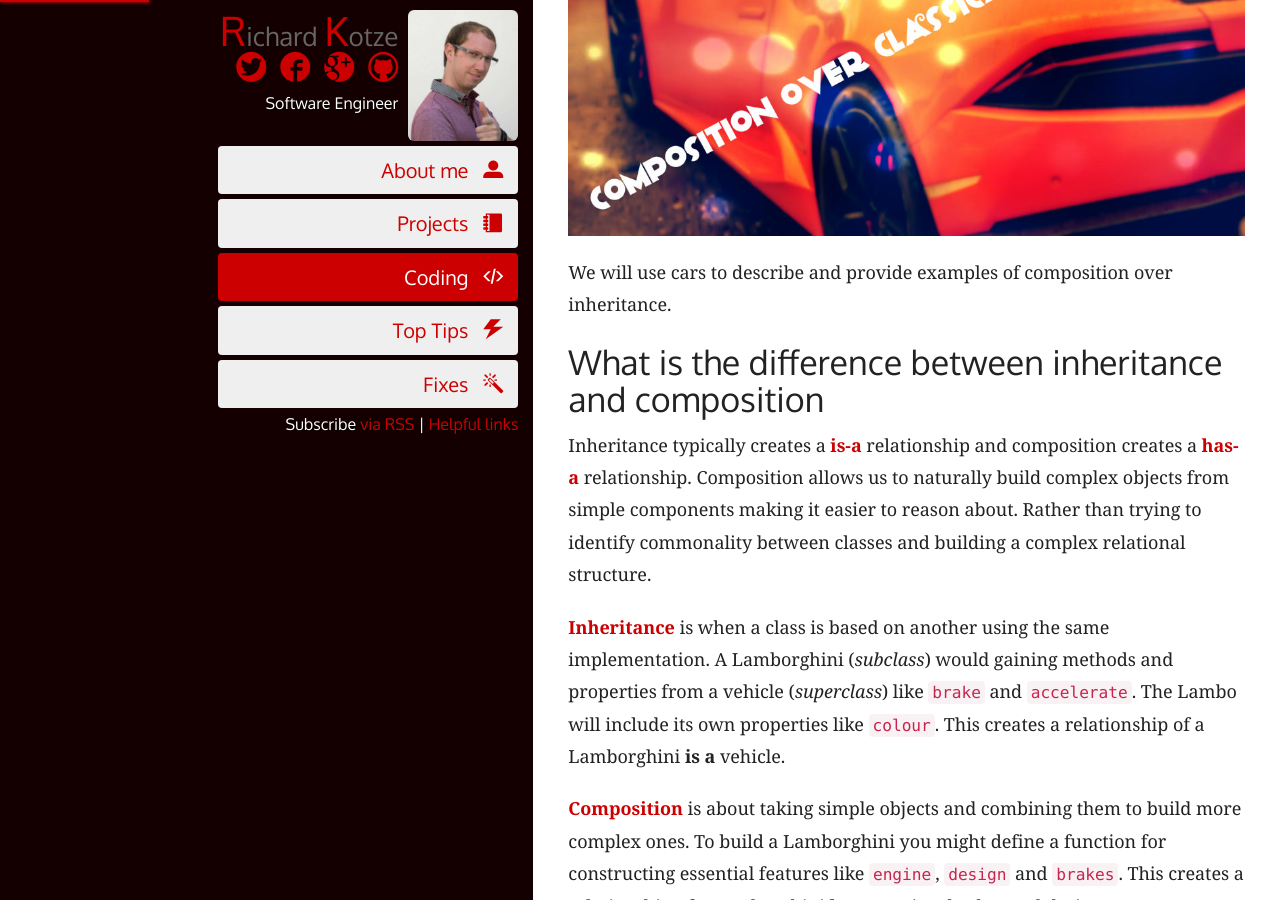
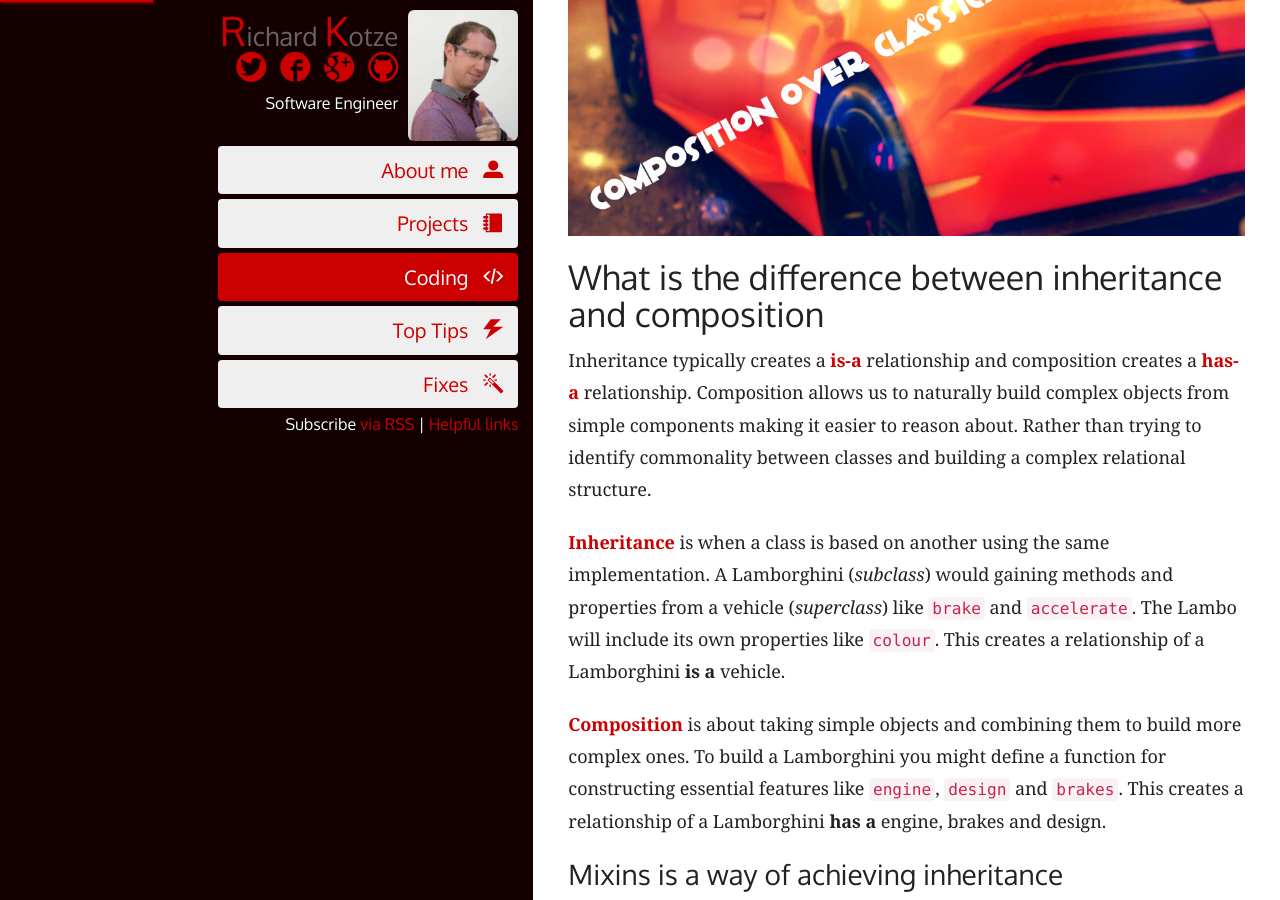
Before and after one commit to rkotze/rkotze.github.io, a Jekyll site: the page built from _posts/2018-03-20-composition-in-javascript.md, in a window 1280 px wide and 900 px high, scrolled down 452 px. Built offline with Jekyll 4.4.1, drawn with Linux system fonts in a browser that asks for light colours; comment, search, counter and statistics services are not loaded.

Commit message:
Remove sentance.

```diff
--- a/_posts/2018-03-20-composition-in-javascript.md
+++ b/_posts/2018-03-20-composition-in-javascript.md
@@ -18,7 +18,6 @@ JavaScript is an expressive language and is one reason I enjoy using it. An inte
 
 ![Lamborghini Huracan with text "composition over classical inheritance"](/images/lamborghini-huracan.jpg)
 
-We will use cars to describe and provide examples of composition over inheritance.
 ## What is the difference between inheritance and composition
 
 Inheritance typically creates a [**is-a**](https://en.wikipedia.org/wiki/Is-a){:target="\_blank"} relationship and composition creates a [**has-a**](https://en.wikipedia.org/wiki/Has-a){:target="\_blank"} relationship. Composition allows us to naturally build complex objects from simple components making it easier to reason about. Rather than trying to identify commonality between classes and building a complex relational structure.
```
